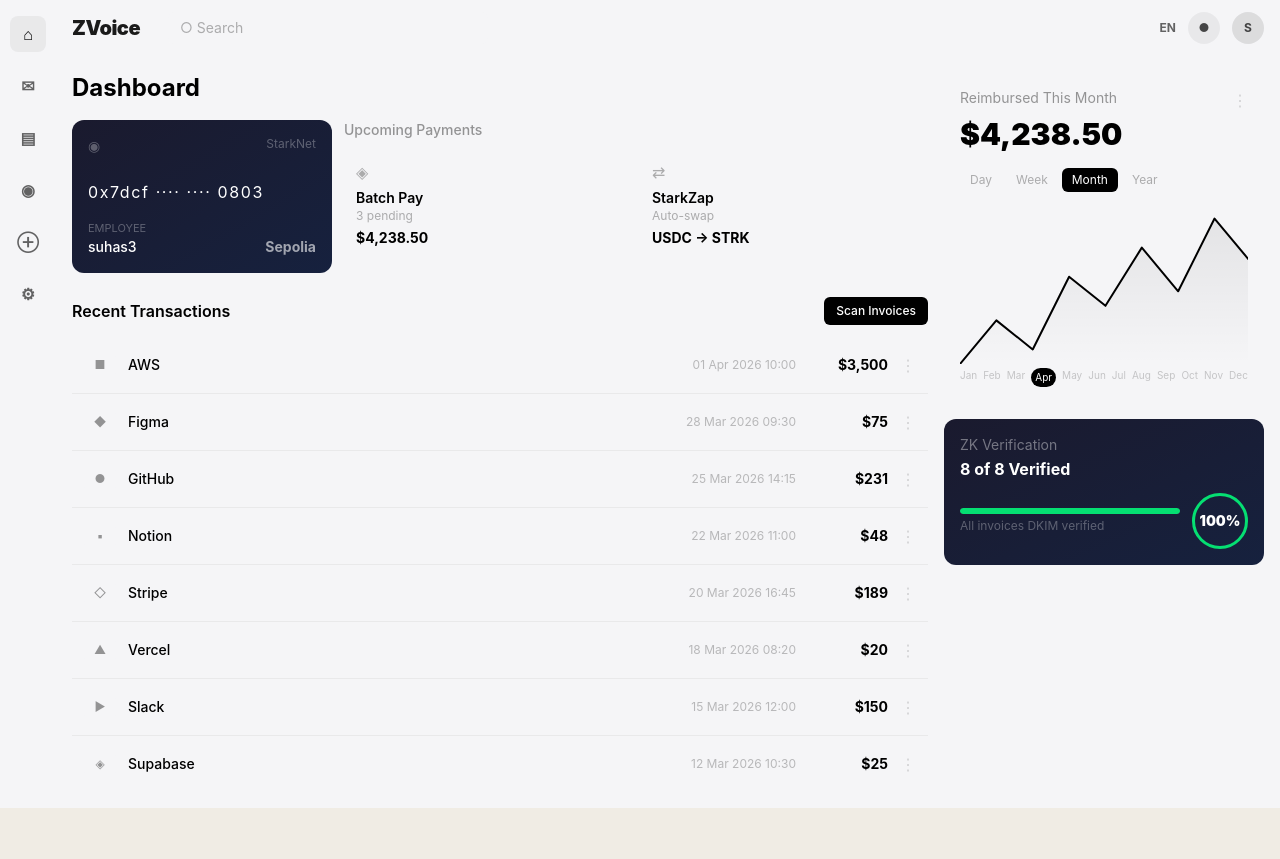
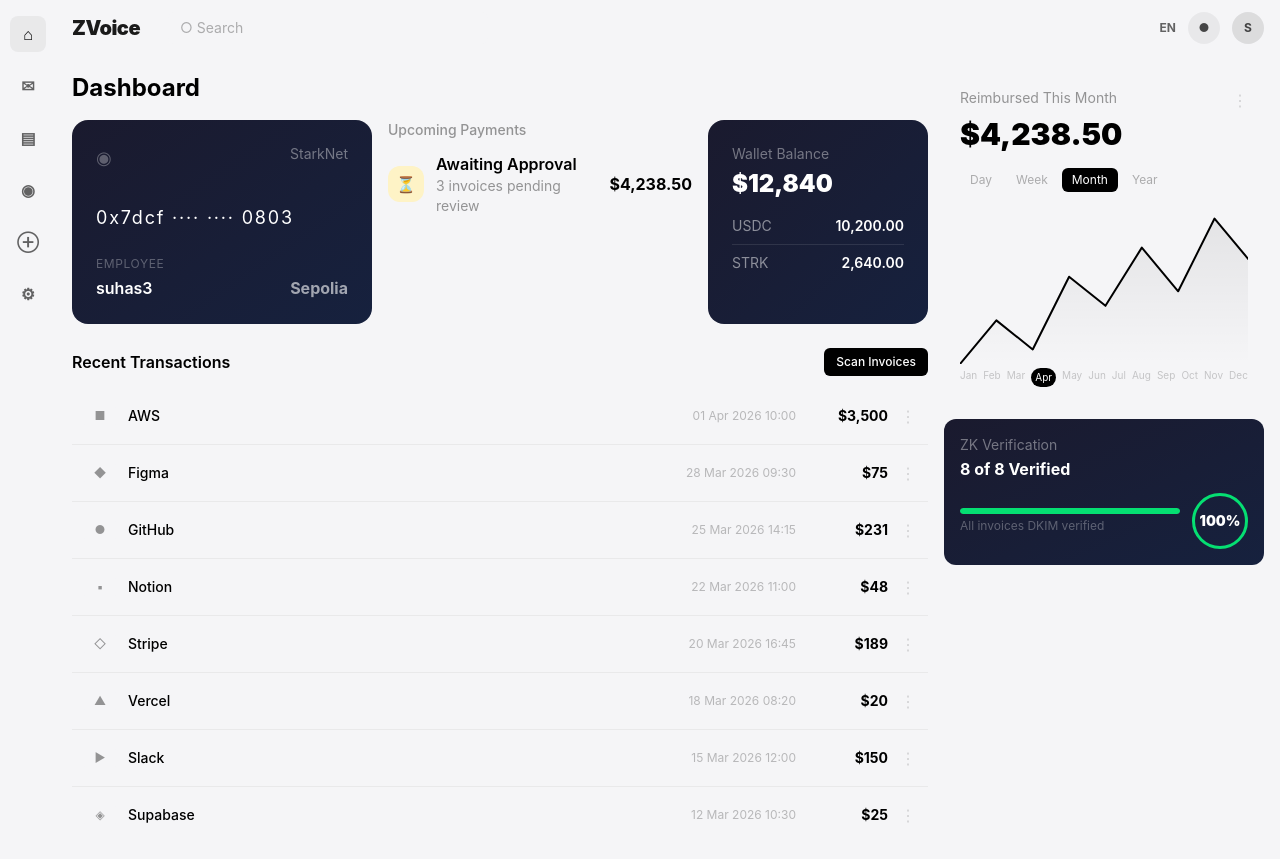
Before and after one commit to suhas-sensei/ZVoice, a Next.js app in the folder frontend/: page /dashboard in a window 1280 px wide. Before the commit the page ends 808 px from the top, so only its background shows below. Built offline with nearby package versions, Linux system fonts and the light colour scheme.

Commit message:
style: bigger cards, awaiting approval in upcoming, wallet balance card

```diff
--- a/frontend/src/app/dashboard/page.tsx
+++ b/frontend/src/app/dashboard/page.tsx
@@ -83,37 +83,52 @@ export default function DashboardPage() {
           <div className="flex-1">
             <h2 className="text-2xl font-bold text-black mb-4">Dashboard</h2>
 
-            {/* Wallet card + upcoming */}
-            <div className="flex gap-3 mb-6">
-              <div className="bg-gradient-to-br from-[#1a1a2e] to-[#16213e] rounded-xl p-4 text-white w-[260px] flex-shrink-0">
-                <div className="flex justify-between items-start mb-6">
-                  <span className="text-sm text-white/30">◉</span>
-                  <span className="text-xs text-white/30">StarkNet</span>
+            {/* Wallet card + upcoming + balance */}
+            <div className="flex gap-4 mb-6">
+              {/* Wallet card */}
+              <div className="bg-gradient-to-br from-[#1a1a2e] to-[#16213e] rounded-2xl p-6 text-white w-[300px] flex-shrink-0">
+                <div className="flex justify-between items-start mb-8">
+                  <span className="text-lg text-white/30">◉</span>
+                  <span className="text-sm text-white/40">StarkNet</span>
                 </div>
-                <p className="text-base font-mono tracking-widest mb-4">0x7dcf ···· ···· 0803</p>
+                <p className="text-lg font-mono tracking-widest mb-6">0x7dcf ···· ···· 0803</p>
                 <div className="flex justify-between items-end">
                   <div>
-                    <p className="text-[11px] text-white/30 uppercase">Employee</p>
-                    <p className="text-sm font-medium">suhas3</p>
+                    <p className="text-xs text-white/30 uppercase tracking-wider mb-1">Employee</p>
+                    <p className="text-base font-semibold">suhas3</p>
                   </div>
-                  <p className="text-sm font-bold text-white/60">Sepolia</p>
+                  <p className="text-base font-bold text-white/60">Sepolia</p>
                 </div>
               </div>
 
+              {/* Upcoming Payments */}
               <div className="flex-1">
-                <p className="text-sm font-medium text-black/40 mb-2">Upcoming Payments</p>
-                <div className="flex gap-2">
-                  <div className="p-3 flex-1">
-                    <span className="text-base text-black/30 block mb-1">◈</span>
-                    <p className="text-sm font-semibold text-black">Batch Pay</p>
-                    <p className="text-xs text-black/30">3 pending</p>
-                    <p className="text-sm font-bold text-black mt-1">$4,238.50</p>
+                <p className="text-sm font-medium text-black/40 mb-3">Upcoming Payments</p>
+                <div className="flex flex-col gap-2">
+                  <div className="flex items-center gap-3">
+                    <span className="w-9 h-9 bg-amber-100 rounded-xl flex items-center justify-center text-amber-600 text-base flex-shrink-0">⏳</span>
+                    <div className="flex-1">
+                      <p className="text-base font-semibold text-black">Awaiting Approval</p>
+                      <p className="text-sm text-black/40">3 invoices pending review</p>
+                    </div>
+                    <p className="text-base font-bold text-black">$4,238.50</p>
                   </div>
-                  <div className="p-3 flex-1">
-                    <span className="text-base text-black/30 block mb-1">⇄</span>
-                    <p className="text-sm font-semibold text-black">StarkZap</p>
-                    <p className="text-xs text-black/30">Auto-swap</p>
-                    <p className="text-sm font-bold text-black mt-1">USDC → STRK</p>
+                </div>
+              </div>
+
+              {/* Wallet balance */}
+              <div className="bg-gradient-to-br from-[#1a1a2e] to-[#16213e] rounded-2xl p-6 text-white w-[220px] flex-shrink-0">
+                <p className="text-sm text-white/40 mb-1">Wallet Balance</p>
+                <p className="text-2xl font-black mb-4">$12,840</p>
+                <div className="space-y-2">
+                  <div className="flex justify-between items-center">
+                    <span className="text-sm text-white/50">USDC</span>
+                    <span className="text-sm font-semibold">10,200.00</span>
+                  </div>
+                  <div className="h-px bg-white/10" />
+                  <div className="flex justify-between items-center">
+                    <span className="text-sm text-white/50">STRK</span>
+                    <span className="text-sm font-semibold">2,640.00</span>
                   </div>
                 </div>
               </div>
```
